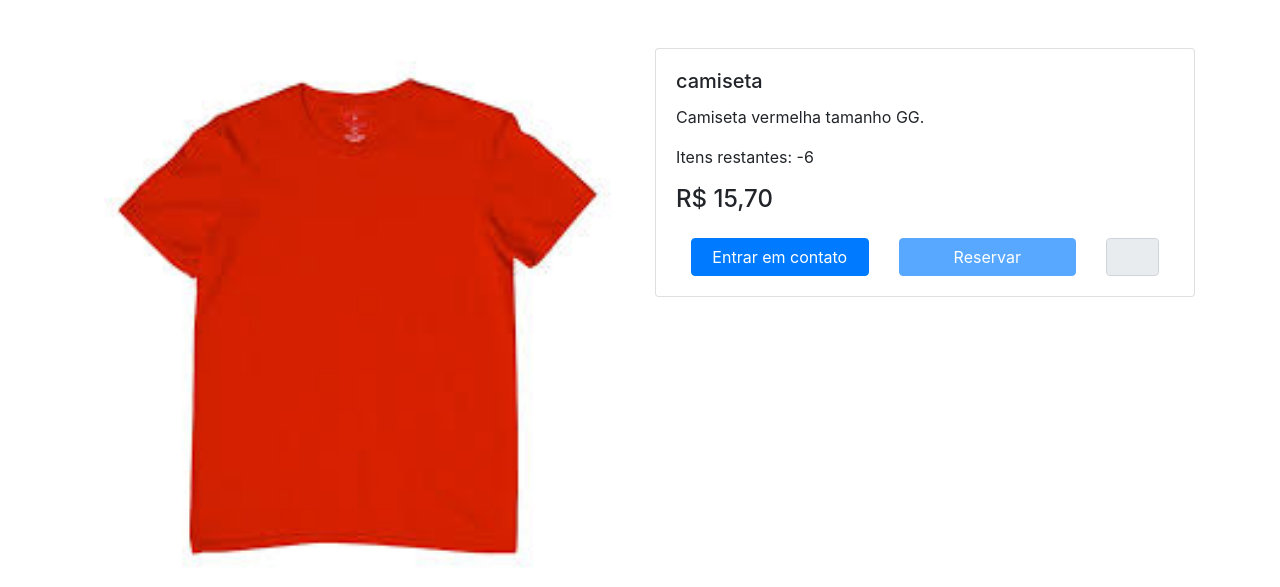
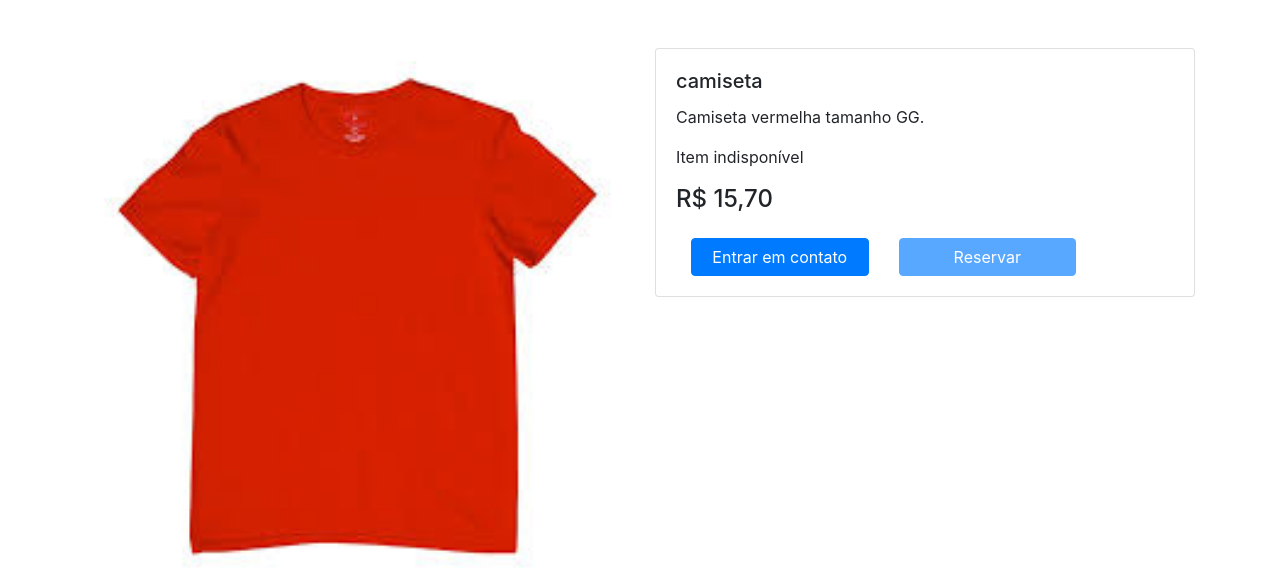
Before and after one commit to tiagodbarbieri/vitrine-virtual-bazar-da-pechincha-ibj, a Django app: a page that uses prj_vitrine_virtual/templates/detalhe.html in a window 1280 px wide. Shown: the part 72-659 px from the top of the page. Run offline with Django 5.2, Linux system fonts and the light colour scheme; data comes from the database, SQL or seed files in the repository; tables that the repository leaves empty hold one stand-in row (values such as "Sample post").

Commit message:
Continuação da funcionalidade de reservar itens.

```diff
--- a/prj_vitrine_virtual/static/js/utils.js
+++ b/prj_vitrine_virtual/static/js/utils.js
@@ -1,6 +1,7 @@
 // Impede que o clique feche o dropdown
 {
-    document.getElementById("submit-btn").addEventListener("click", function(e){
+    const submit_button = document.getElementById("submit-btn");
+    submit_button.addEventListener("click", function(e){
         e.stopPropagation();
     });
 }
@@ -15,11 +16,10 @@
     dropdown_form.addEventListener("submit", async function(event){
         event.preventDefault(); // Impede o envio tradicional do formulário
         const formData = new FormData(this); // Formulário
-        const token = document.getElementsByName("csrfmiddlewaretoken").values(); // Token CSRF exigido pelo Django
         const response = await fetch('/users/login/', {
             method: 'POST',
             headers: {
-                'X-CSRFToken': token // Inserção do token no cabeçalho
+                'X-CSRFToken': getCookie('csrftoken') // Inserção do token no cabeçalho
             },
             body: formData
         });
@@ -38,7 +38,7 @@
 
 // Função para confirmação de exclusão de conta
 function delete_account(){
-    if (confirm("Deseja realmente excluir sua conta?") == true) {
+    if (window.confirm("Deseja realmente excluir sua conta?") == true) {
         // Chamar a função de exclusão de conta
         window.location.href = '/users/excluir-conta/';
     }
@@ -46,10 +46,60 @@ function delete_account(){
 
 // Função que solicita a reserva do item ao servidor
 function reserve_item(item_id, total_items){
-    console.log(`Botão clicado! ID=${item_id}, QTS=${total_items}`);
+    const input = document.getElementById("items_quantity");
+    const item_qty = Number(input.value);
+    let option = false;
+
+    if (item_qty >= 1 && item_qty <= Number(total_items)){
+        option = window.confirm(`Você selecionou a quantidade de ${item_qty} itens, deseja reservá-los?`);
+    } else if (item_qty > Number(total_items)){
+        window.alert(`Você deve selecionar no máximo a quantidade de ${total_items} itens!`);
+    } else {
+        window.alert("Você deve escolher a quantidade de um item ou mais!");
+    };
+
+    if (option){
+        const response = fetch("/users/reservar-item/", {
+            method: "POST",
+            headers: {
+                'X-CSRFToken': getCookie('csrftoken'), // Inserção do token no cabeçalho
+                'Content-Type': 'application/json'
+            },
+            body: JSON.stringify({
+                item_id: item_id,
+                item_qty: item_qty
+            })
+        }).then(response => {
+            if (!response.ok){
+                throw new Error("Erro na resposta do servidor");
+            };
+            return response.json(); // Converte a resposta pa JS
+        }).then(data => {
+            console.log("Resposta do Django:", data);
+        }).catch(error => {
+            console.error("Erro:", error);
+        })
+    };
 }
 
 // Função que mostra um popover informando que é necessário fazer login
 function show_popover(){
     console.log("O mouse entrou no botão!");
 }
+
+// Função que o token do Django
+function getCookie(name) {
+    let cookieValue = null;
+    if (document.cookie && document.cookie !== '') {
+        const cookies = document.cookie.split(';');
+        for (let i = 0; i < cookies.length; i++) {
+            const cookie = cookies[i].trim();
+            // Does this cookie string begin with the name we want?
+            if (cookie.substring(0, name.length + 1) === (name + '=')) {
+                cookieValue = decodeURIComponent(cookie.substring(name.length + 1));
+                break;
+            }
+        }
+    }
+    return cookieValue;
+}
--- a/prj_vitrine_virtual/templates/detalhe.html
+++ b/prj_vitrine_virtual/templates/detalhe.html
@@ -39,7 +39,11 @@
           <div class="card-body">
             <h5 class="card-title">{{item.name}}</h5>
             <p class="card-text">{{item.description}}</p>
-            <p>Itens restantes: {{total_items}}</p>
+            {% if total_items > 0 %}
+              <p>Itens restantes: {{total_items}}</p>
+            {% else %}
+              <p>Item indisponível</p>
+            {% endif %}
             <p class="h4 mb-2">R$ {{item.price}}</p>
               <!-- Botões -->
               <div class="col mt-4">
@@ -58,9 +62,6 @@
                   <div class="col-5">
                       <button class="btn btn-primary w-100" disabled="True" onmouseenter="show_popover()">Reservar</button>
                   </div>
-                  <div class="col-2">
-                    <input type="number" class="form-control" id="items_quantity" value="" disabled="True">
-                  </div>
                   {% endif %}
                 </div>
               </div>
```
